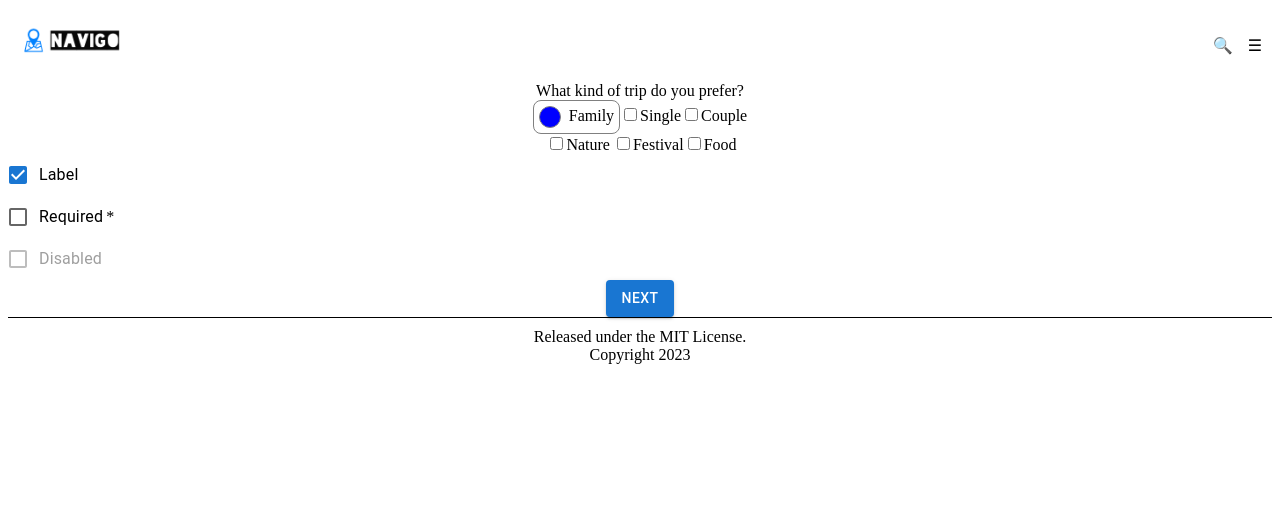
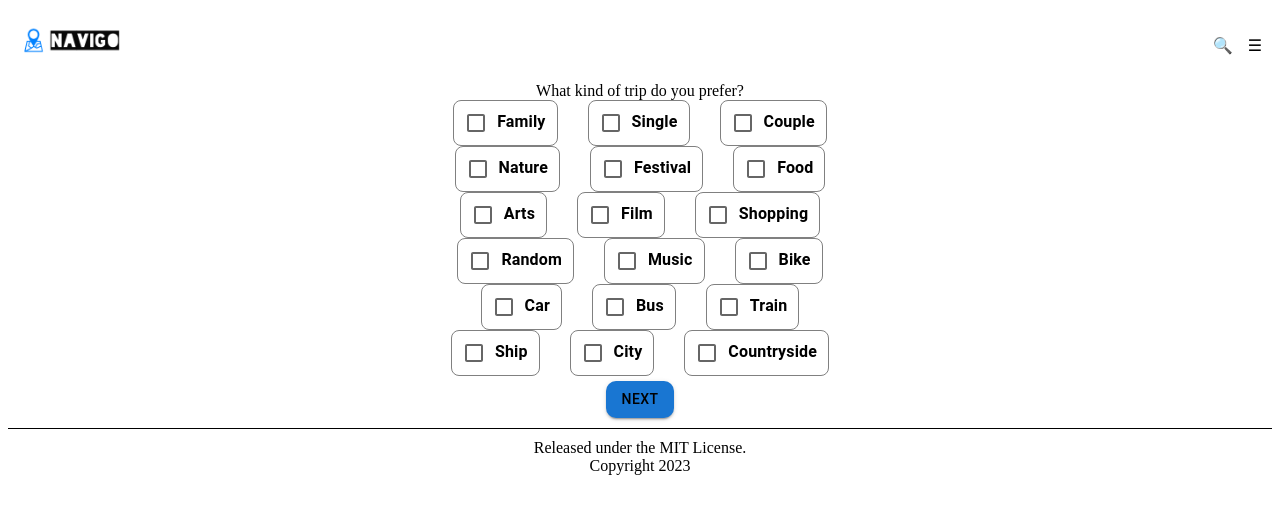
Before and after one commit to Omirekona/junction2023, a React app in the folder frontend/: page /preference1 in a window 1280 px wide. Shown: the top 514 px of the page. Built offline with nearby package versions, Linux system fonts and the light colour scheme; no server answers.

Commit message:
preference1 base done

```diff
--- a/frontend/src/App.css
+++ b/frontend/src/App.css
@@ -78,3 +78,10 @@ nav {
   background-color: blue;
   border: none;
 }
+
+.checkbox-container {
+  display: flex;
+  flex-wrap: wrap; /* allows the items to wrap to the next line if there's not enough space */
+  align-items: center; /* vertically aligns items in the center */
+  justify-content: flex-start; /* horizontally align items from the start */
+}
--- a/frontend/src/recommendation/MultipleSelect.js
+++ b/frontend/src/recommendation/MultipleSelect.js
@@ -2,60 +2,173 @@ import React from "react";
 import '../App.css';
 import { Button, Checkbox } from '@mui/material';
 import { FormGroup, FormControlLabel } from '@mui/material';
+import { Link } from 'react-router-dom';
 
 function MultipleSelect() {
-    return (
-    <div>What kind of trip do you prefer?
-      <div className="mb-3 rounded-xl">
-      <label style={{ padding: '5px', border: '1px solid gray', display: 'inline-block', borderRadius: '8px' }} className='mr-3 custom-checkbox'>
-    <input type="checkbox" onChange={() => { }} />
-    <span className="ml-2 mr-2 font-bold font text-slate-500">Family</span>
-</label>
 
-      <label>
-        <input type="checkbox" onChange={() => {}} className="rounded-full " />
-        <span className="ml-2 mr-2">Single</span>
-      </label>
-      <label>
-        <input type="checkbox" onChange={() => {}} className="rounded-full " />
-        <span className="ml-2 mr-2">Couple</span>
-      </label>
+  const customStyle = {
+    padding: '1px',
+    border: '1px solid gray',
+    display: 'inline-block',
+    borderRadius: '8px',
+    marginRight: '15px',
+    cursor: 'pointer',
+    marginLeft: '15px',
+    fontWeight: 'bold',
+  }
+
+  return (
+    <div>
+      <div className="mb-10 mt-5">
+      What kind of trip do you prefer?
       </div>
 
-      <div>
-      <label style={{padding: '3px'}} className='rounded br-2 border-black bg-red-500'>
-        <input type="checkbox" onChange={() => {}}/>
-        <span className="ml-2 mr-2" >Nature</span>
-      </label>
-      <label>
-        <input type="checkbox" onChange={() => {}} className="rounded-full " />
-        <span className="ml-2 mr-2">Festival</span>
-      </label>
-      <label>
-        <input type="checkbox" onChange={() => {}} className="rounded-full " />
-        <span className="ml-2 mr-2">Food</span>
-      </label>
+      <div className="mb-3 rounded-xl">
+        <FormControlLabel
+          style={customStyle}
+          control={<Checkbox onChange={() => { }} />}
+          label={<span style={{fontWeight: 'bold', marginRight: '10px'}}>Family</span>}
+          labelPlacement="end"
+        />
+
+        <FormControlLabel
+          style={customStyle}
+          control={<Checkbox onChange={() => { }} />}
+          label={<span style={{fontWeight: 'bold', marginRight: '10px'}}>Single</span>}
+          labelPlacement="end"
+        />
+
+        <FormControlLabel
+          style={customStyle}
+          control={<Checkbox onChange={() => { }} />}
+          label={<span style={{fontWeight: 'bold', marginRight: '10px'}}>Couple</span>}
+          labelPlacement="end"
+        />
       </div>
 
-      <FormGroup>
-  <FormControlLabel control={<Checkbox defaultChecked />} label="Label" />
-  <FormControlLabel required control={<Checkbox />} label="Required" />
-  <FormControlLabel disabled control={<Checkbox />} label="Disabled" />
-</FormGroup>
+      <div className="mb-3 rounded-xl">
+        <FormControlLabel
+          style={customStyle}
+          control={<Checkbox onChange={() => { }} />}
+          label={<span style={{fontWeight: 'bold', marginRight: '10px'}}>Nature</span>}
+          labelPlacement="end"
+        />
+
+        <FormControlLabel
+          style={customStyle}
+          control={<Checkbox onChange={() => { }} />}
+          label={<span style={{fontWeight: 'bold', marginRight: '10px'}}>Festival</span>}
+          labelPlacement="end"
+        />
+
+        <FormControlLabel
+          style={customStyle}
+          control={<Checkbox onChange={() => { }} />}
+          label={<span style={{fontWeight: 'bold', marginRight: '10px'}}>Food</span>}
+          labelPlacement="end"
+        />
+      </div>
+
+      <div className="mb-3 rounded-xl">
+        <FormControlLabel
+          style={customStyle}
+          control={<Checkbox onChange={() => { }} />}
+          label={<span style={{fontWeight: 'bold', marginRight: '10px'}}>Arts</span>}
+          labelPlacement="end"
+        />
+
+        <FormControlLabel
+          style={customStyle}
+          control={<Checkbox onChange={() => { }} />}
+          label={<span style={{fontWeight: 'bold', marginRight: '10px'}}>Film</span>}
+          labelPlacement="end"
+        />
+
+        <FormControlLabel
+          style={customStyle}
+          control={<Checkbox onChange={() => { }} />}
+          label={<span style={{fontWeight: 'bold', marginRight: '10px'}}>Shopping</span>}
+          labelPlacement="end"
+        />
+      </div>
+
+      <div className="mb-3 rounded-xl">
+        <FormControlLabel
+          style={customStyle}
+          control={<Checkbox onChange={() => { }} />}
+          label={<span style={{fontWeight: 'bold', marginRight: '10px'}}>Random</span>}
+          labelPlacement="end"
+        />
+
+        <FormControlLabel
+          style={customStyle}
+          control={<Checkbox onChange={() => { }} />}
+          label={<span style={{fontWeight: 'bold', marginRight: '10px'}}>Music</span>}
+          labelPlacement="end"
+        />
+
+        <FormControlLabel
+          style={customStyle}
+          control={<Checkbox onChange={() => { }} />}
+          label={<span style={{fontWeight: 'bold', marginRight: '10px'}}>Bike</span>}
+          labelPlacement="end"
+        />
+      </div>
 
 
+      <div className="mb-3 rounded-xl">
+        <FormControlLabel
+          style={customStyle}
+          control={<Checkbox onChange={() => { }} />}
+          label={<span style={{fontWeight: 'bold', marginRight: '10px'}}>Car</span>}
+          labelPlacement="end"
+        />
 
-      <div className="mt-8 mb-10">
-    <Button variant="contained" >
-      Next
-    </Button>
+        <FormControlLabel
+          style={customStyle}
+          control={<Checkbox onChange={() => { }} />}
+          label={<span style={{fontWeight: 'bold', marginRight: '10px'}}>Bus</span>}
+          labelPlacement="end"
+        />
+
+        <FormControlLabel
+          style={customStyle}
+          control={<Checkbox onChange={() => { }} />}
+          label={<span style={{fontWeight: 'bold', marginRight: '10px'}}>Train</span>}
+          labelPlacement="end"
+        />
       </div>
 
-    </div>
+      <div className="mb-3 rounded-xl">
+        <FormControlLabel
+          style={customStyle}
+          control={<Checkbox onChange={() => { }} />}
+          label={<span style={{fontWeight: 'bold', marginRight: '10px'}}>Ship</span>}
+          labelPlacement="end"
+        />
+
+        <FormControlLabel
+          style={customStyle}
+          control={<Checkbox onChange={() => { }} />}
+          label={<span style={{fontWeight: 'bold', marginRight: '10px'}}>City</span>}
+          labelPlacement="end"
+        />
+
+        <FormControlLabel
+          style={customStyle}
+          control={<Checkbox onChange={() => { }} />}
+          label={<span style={{fontWeight: 'bold', marginRight: '10px'}}>Countryside</span>}
+          labelPlacement="end"
+        />
+      </div>
+
+      <Button variant="contained" style={{borderRadius: '10px', marginBottom: '10px', marginTop: '5px'}}>
+        <Link to="/preference2" style={{textDecoration: 'none', color: 'black'}}>Next</Link>
+      </Button>
 
 
+    </div>
+  );
+}
 
-    );
-  }
-
-  export default MultipleSelect;
+export default MultipleSelect;
```
